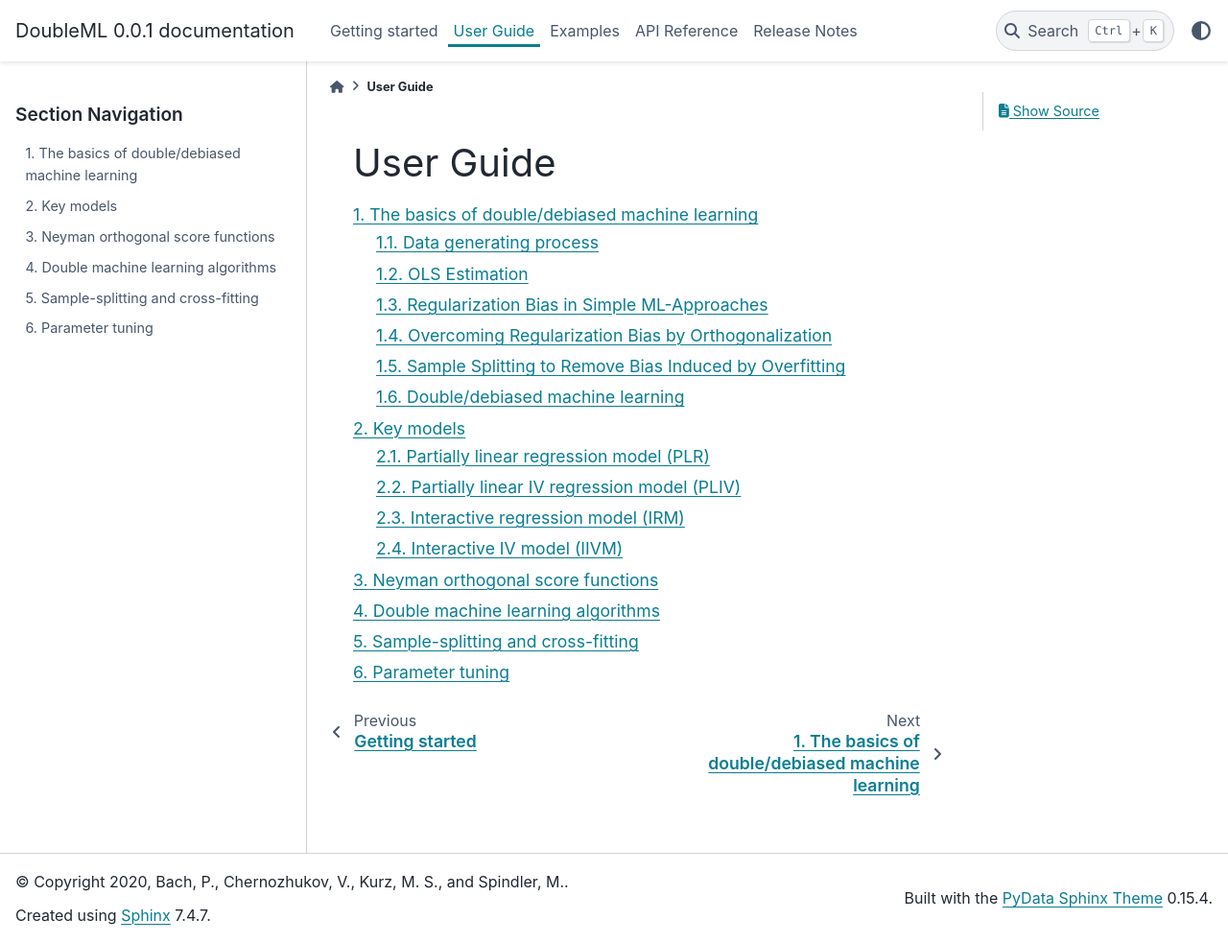
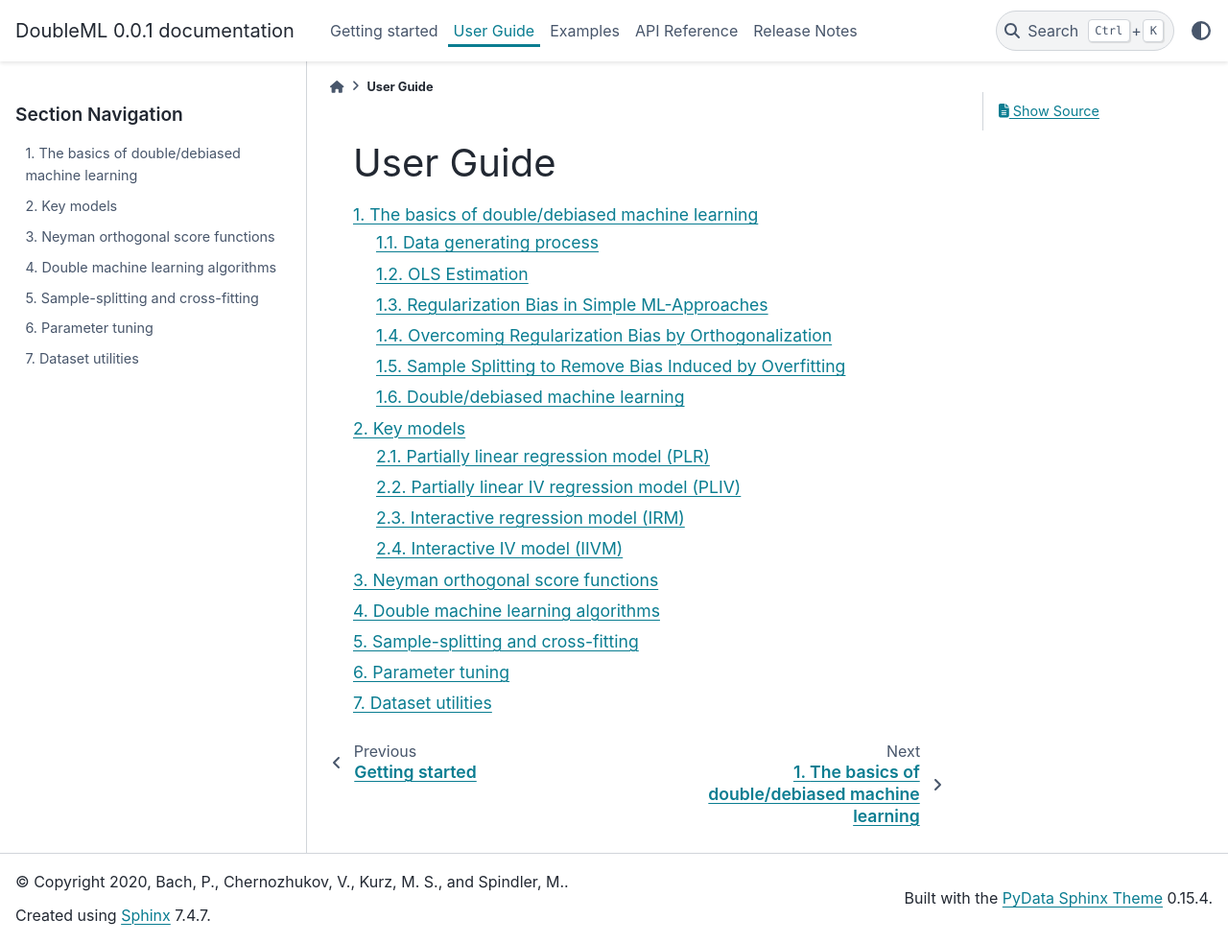
Before and after one commit to DoubleML/doubleml-for-py, a Sphinx documentation site: the page built from doubleml/doc/guide/guide.rst, in a window 1280 px wide and 983 px high. Shown: the whole window at 96% size. Built offline with Sphinx 7.4.7 and the PyData theme 0.15.4, drawn with Linux system fonts in a browser that asks for light colours; pages that are not in the unit, such as notebooks, are missing from menus.

Commit message:
added an empty page for the dataset descriptions

```diff
--- /dev/null
+++ b/doubleml/doc/guide/datasets.rst
@@ -0,0 +1,2 @@
+Dataset utilities
+-----------------
--- a/doubleml/doc/guide/guide.rst
+++ b/doubleml/doc/guide/guide.rst
@@ -11,3 +11,4 @@ User Guide
     Double machine learning algorithms <algorithms>
     Sample-splitting and cross-fitting <resampling>
     Parameter tuning <tuning>
+    Dataset utilities <datasets>
```
